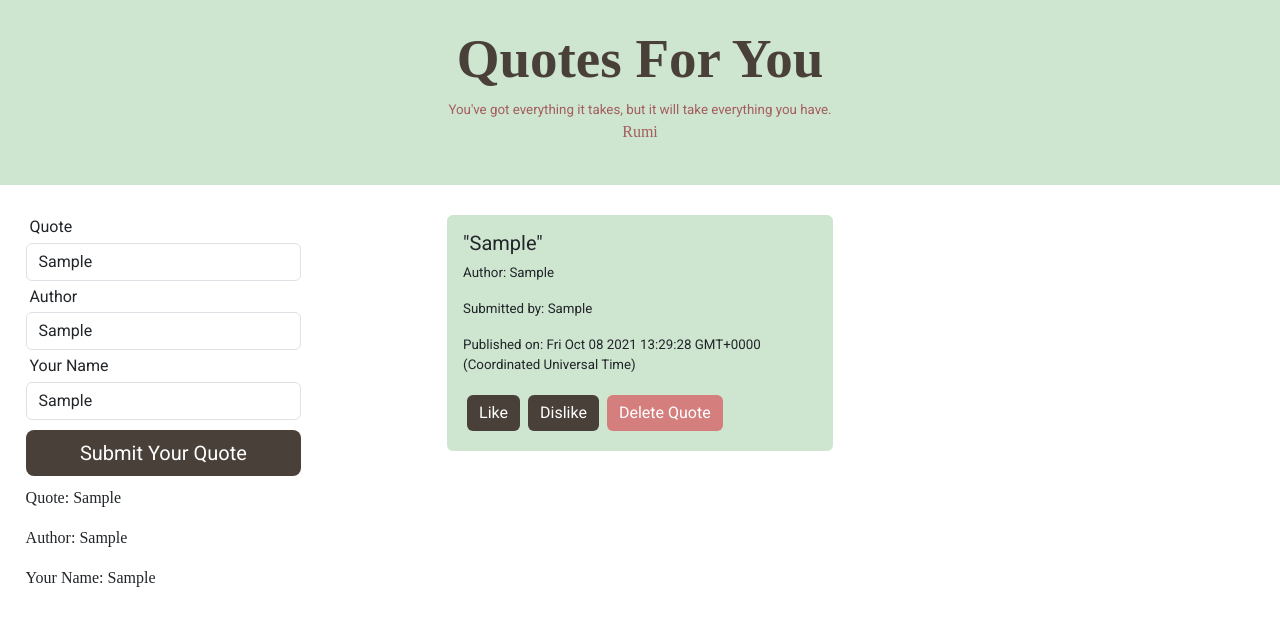
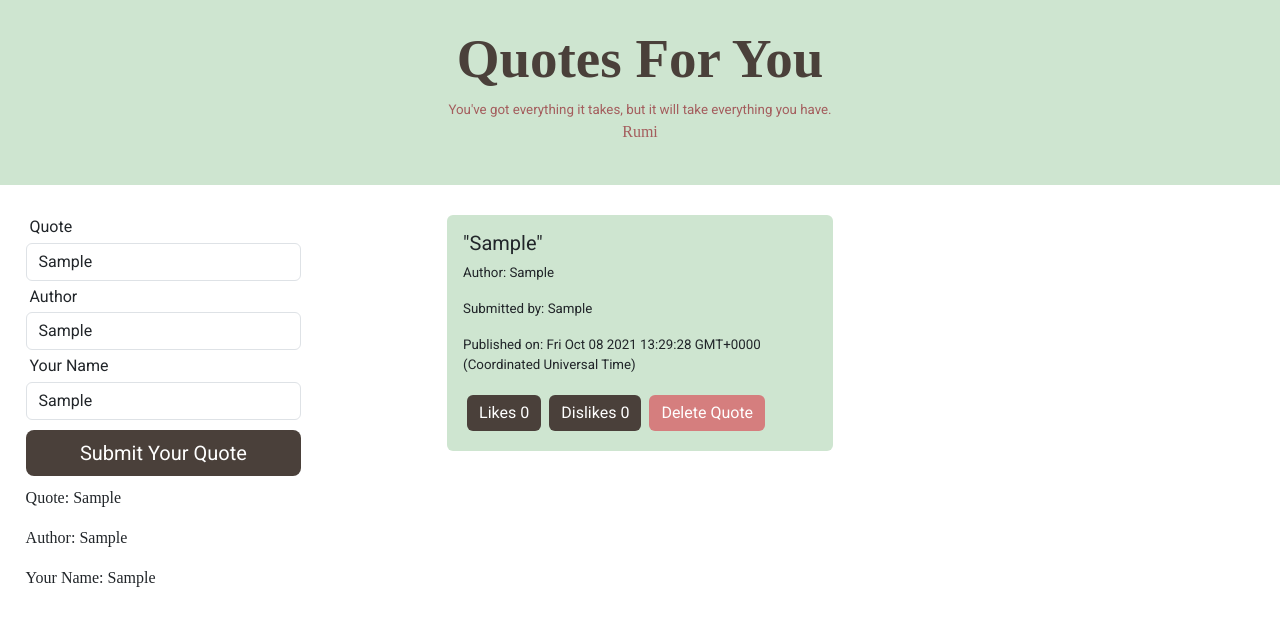
Before and after one commit to MwitaChacha/quotes-for-you, an Angular app: page / in a window 1280 px wide. Both pictures are taken after typing "Sample", "Sample", "Sample" into the empty fields and a click on the button "Submit Your Quote". Shown: the top 626 px of the page. Built offline with nearby package versions, Linux system fonts and the light colour scheme; a web font is replaced by a local one.

Commit message:
Adding like and dislike button

```diff
--- a/src/app/quote-form/quote-form.component.html
+++ b/src/app/quote-form/quote-form.component.html
@@ -26,8 +26,8 @@
               <p class="card-text">Author:<span> {{quote.quoteAuthor}} </span></p>
               <p class="card-text">Submitted by: <span> {{quote.quoteUser}} </span></p>
               <p>Published on: {{quote.published}}</p>
-              <button class="btn btn-primary m-1 like-button" type="submit">Like</button>
-              <button class="btn btn-primary m-1 dislike-button" type="submit">Dislike</button>
+              <button (click)="onLike()" class="btn btn-primary m-1 like-button" type="submit">Likes {{quote.likes}}</button>
+              <button (click)="onDislike()" class="btn btn-primary m-1 dislike-button" type="submit">Dislikes {{quote.dislikes}}</button>
               <button (click)="quoteDelete()" class="btn btn-primary m-1 delete-button" type="submit">Delete
                 Quote</button>
             </div>
--- a/src/app/quote-form/quote-form.component.ts
+++ b/src/app/quote-form/quote-form.component.ts
@@ -1,5 +1,10 @@
-import { QuoteMessage } from './../quote-message';
-import { Component, OnInit } from '@angular/core';
+import {
+  QuoteMessage
+} from './../quote-message';
+import {
+  Component,
+  OnInit
+} from '@angular/core';
 
 
 @Component({
@@ -11,10 +16,9 @@ export class QuoteFormComponent implements OnInit {
 
 
 
-  constructor() { }
+  constructor() {}
 
-  ngOnInit(): void {
-  }
+  ngOnInit(): void {}
 
   quotes: QuoteMessage[] = [];
 
@@ -22,15 +26,23 @@ export class QuoteFormComponent implements OnInit {
   quoteAuthor!: string;
   quoteUser!: string;
   newQuote: any;
-  likes!: number;
+  likes: number = 0;
+  dislikes: number = 0;
 
   onSubmit() {
     let published = new Date();
-     this.newQuote = new QuoteMessage(0, this.quoteMessage, this.quoteAuthor, this.quoteUser, 0, 0, published);
-     this.quotes.push(this.newQuote);
+    this.newQuote = new QuoteMessage(0, this.quoteMessage, this.quoteAuthor, this.quoteUser, this.likes, this.dislikes, published);
+    this.quotes.push(this.newQuote);
   }
 
   quoteDelete() {
 
   }
+  onLike() {
+    this.likes++;
+  }
+
+  onDislike() {
+    this.dislikes++;
+  }
 }
```
